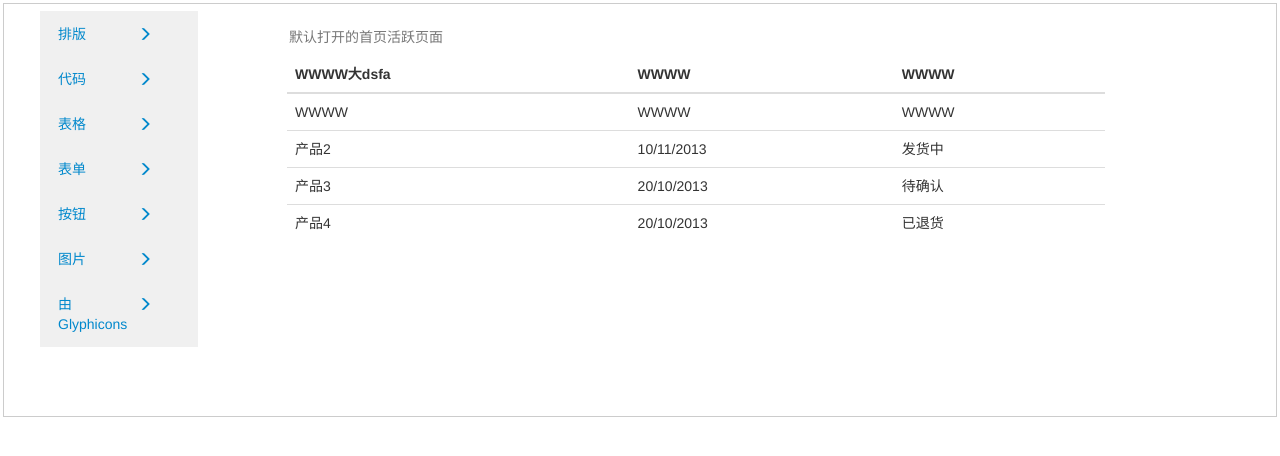
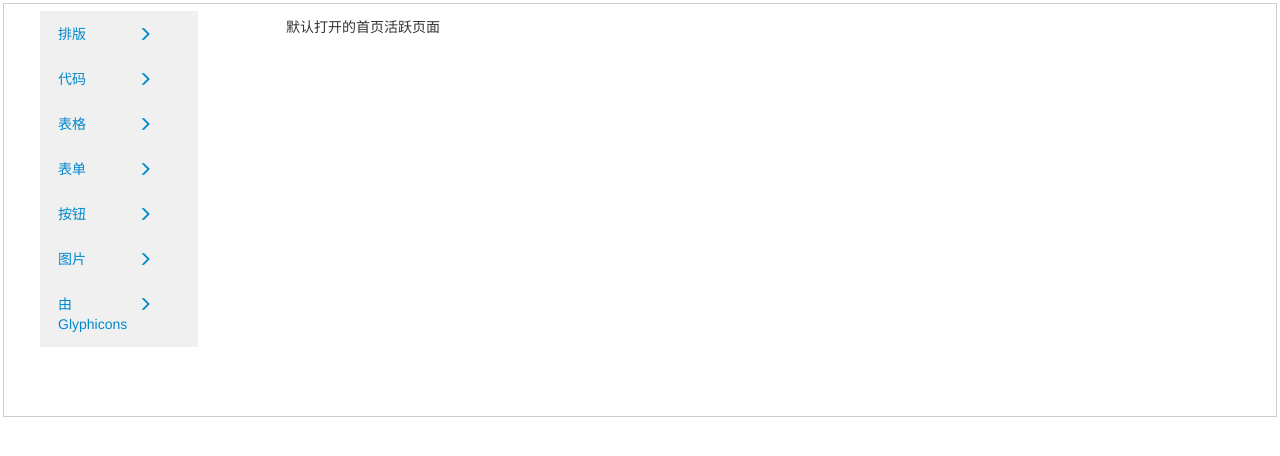
Before and after one commit to duyabobo/bi_monitor, a Django app: template bi_monitor_app/templates/index.html in a window 1280 px wide. Shown: the top 456 px of the page. Run offline with Django 3.2, Linux system fonts and the light colour scheme; the template is opened without the code that fills it, so the values that code supplies are empty; some libraries are stand-ins or nearby versions.

Commit message:
U index.html: 初步实现界面设计

```diff
--- a/bi_monitor_app/templates/content_active.html
+++ /dev/null
@@ -1,31 +0,0 @@
-<div class="tab-pane fade in active" id="active_page">
-    <div class="table-responsive">
-        <table class="table">
-            <caption>默认打开的首页活跃页面</caption>
-            <thead>
-            <tr>
-                <th>WWWW大dsfa</th>
-                <th>WWWW</th>
-                <th>WWWW</th></tr>
-            </thead>
-            <tbody>
-            <tr>
-                <td>WWWW</td>
-                <td>WWWW</td>
-                <td>WWWW</td></tr>
-            <tr>
-                <td>产品2</td>
-                <td>10/11/2013</td>
-                <td>发货中</td></tr>
-            <tr>
-                <td>产品3</td>
-                <td>20/10/2013</td>
-                <td>待确认</td></tr>
-            <tr>
-                <td>产品4</td>
-                <td>20/10/2013</td>
-                <td>已退货</td></tr>
-            </tbody>
-        </table>
-    </div>
-</div>
--- a/bi_monitor_app/templates/content_detail.html
+++ /dev/null
@@ -1,31 +0,0 @@
-<div class="tab-pane fade" id="ios">
-    <div class="table-responsive">
-        <table class="table">
-            <caption>响应式表格布局</caption>
-            <thead>
-            <tr>
-                <th>WWWW</th>
-                <th>WWWW</th>
-                <th>WWWW</th></tr>
-            </thead>
-            <tbody>
-            <tr>
-                <td>WWWW</td>
-                <td>WWWW</td>
-                <td>WWWW</td></tr>
-            <tr>
-                <td>产品2</td>
-                <td>10/11/2013</td>
-                <td>发货中</td></tr>
-            <tr>
-                <td>产品3</td>
-                <td>20/10/2013</td>
-                <td>待确认</td></tr>
-            <tr>
-                <td>产品4</td>
-                <td>20/10/2013</td>
-                <td>已退货</td></tr>
-            </tbody>
-        </table>
-    </div>
-</div>
--- a/bi_monitor_app/templates/content_list.html
+++ /dev/null
@@ -1,32 +0,0 @@
-<div class="tab-pane fade" id="home">
-    <div class="table-responsive">
-        <table class="table">
-            <caption>响应式表格布局</caption>
-            <thead>
-            <tr>
-
-                <th>杜亚博</th>
-                <th>杜亚博</th>
-                <th>杜亚博</th></tr>
-            </thead>
-            <tbody>
-            <tr>
-                <td>杜亚博</td>
-                <td>杜亚博</td>
-                <td>杜亚博</td></tr>
-            <tr>
-                <td>产品2</td>
-                <td>10/11/2013</td>
-                <td>发货中</td></tr>
-            <tr>
-                <td>产品3</td>
-                <td>20/10/2013</td>
-                <td>待确认</td></tr>
-            <tr>
-                <td>产品4</td>
-                <td>20/10/2013</td>
-                <td>已退货</td></tr>
-            </tbody>
-        </table>
-    </div>
-</div>
--- a/bi_monitor_app/templates/index.html
+++ b/bi_monitor_app/templates/index.html
@@ -17,23 +17,50 @@
     <div id="mainBody">
         <div class="span3 leftcol" style="width:160px">
             <ul class="nav nav-sidebar bs-docs-sidenav">
-                <li class="active"><a href="#home" data-toggle="tab"><i class="glyphicon glyphicon-menu-right"></i> 排版</a></li>
-                <li class=""><a href="#ios" data-toggle="tab"><i class="glyphicon glyphicon-menu-right"></i> 代码</a></li>
-                <li class=""><a href="#home" data-toggle="tab"><i class="glyphicon glyphicon-menu-right"></i> 表格</a></li>
-                <li class=""><a href="#ios" data-toggle="tab"><i class="glyphicon glyphicon-menu-right"></i> 表单</a></li>
-                <li class=""><a href="#home" data-toggle="tab"><i class="glyphicon glyphicon-menu-right"></i> 按钮</a></li>
-                <li class=""><a href="#ios" data-toggle="tab"><i class="glyphicon glyphicon-menu-right"></i> 图片</a></li>
-                <li class=""><a href="#home" data-toggle="tab"><i class="glyphicon glyphicon-menu-right"></i> 由Glyphicons</a></li>
+                {# 左侧的导航条 #}
+                <li><a href="#myContent" data-toggle="tab" class="my_tab_item" id="1"><i class="glyphicon glyphicon-menu-right"></i> 排版</a></li>
+                <li><a href="#myContent" data-toggle="tab" class="my_tab_item" id="2"><i class="glyphicon glyphicon-menu-right"></i> 代码</a></li>
+                <li><a href="#myContent" data-toggle="tab" class="my_tab_item" id="3"><i class="glyphicon glyphicon-menu-right"></i> 表格</a></li>
+                <li><a href="#myContent" data-toggle="tab" class="my_tab_item" id="4"><i class="glyphicon glyphicon-menu-right"></i> 表单</a></li>
+                <li><a href="#myContent" data-toggle="tab" class="my_tab_item" id="5"><i class="glyphicon glyphicon-menu-right"></i> 按钮</a></li>
+                <li><a href="#myContent" data-toggle="tab" class="my_tab_item" id="6"><i class="glyphicon glyphicon-menu-right"></i> 图片</a></li>
+                <li><a href="#myContent" data-toggle="tab" class="my_tab_item" id="7"><i class="glyphicon glyphicon-menu-right"></i> 由Glyphicons</a></li>
             </ul>
         </div>
 
         <div id="rightCol" style="margin-left:270px">
             <div id="myTabContent" class="tab-content">
-                {% include "content_active.html" %}
-                {% include "content_list.html" %} {# 右侧的表格 #}
-                {% include "content_detail.html" %}
+                {# 右侧的内容 #}
+                <div class="tab-pane fade in active" id="myContent">
+                    <div class="table-responsive">
+                        <caption>默认打开的首页活跃页面</caption>
+                    </div>
+                </div>
             </div>
         </div>
+
+        <script>
+            {# 表格列表请求 #}
+            $(document).on("click", ".my_tab_item", function () {
+                $.get(
+                    '/list/',
+                    {'api_id': this.id},
+                    function(data, status) {
+                        $('#rightCol').html(data);
+                    }
+                )
+            });
+            {# 表格详情请求 #}
+            $(document).on("click", ".my_list_item", function () {
+                $.get(
+                    '/content/',
+                    {'api_id': this.id},
+                    function(data, status) {
+                        $('#rightCol').html(data);
+                    }
+                )
+            });
+        </script>
     </div>
 </body>
 </html>
--- /dev/null
+++ b/bi_monitor_app/templates/report_list.html
@@ -0,0 +1,2 @@
+<li class=""><a href="#content" data-toggle="tab" class="my_list_item" id="1">table 1</a></li>
+<li class=""><a href="#content" data-toggle="tab" class="my_list_item" id="2">table 2</a></li>
--- a/bi_monitor_app/urls.py
+++ b/bi_monitor_app/urls.py
@@ -8,4 +8,6 @@ from views import index
 
 urlpatterns = [
     url(r'^$', index.index, name='index'),
+    url(r'^content', index.content_detail, name='content'),
+    url(r'^list', index.content_list, name='list'),
 ]
```
Also changed, not shown: bi_monitor_app/templates/report_detail.html (added, +27 -0 lines), bi_monitor_app/views/index.py (+18 -0 lines), bi_monitor_app/templates/utils/date_choicer.html (renamed from bi_monitor_app/templates/date_choicer.html).
